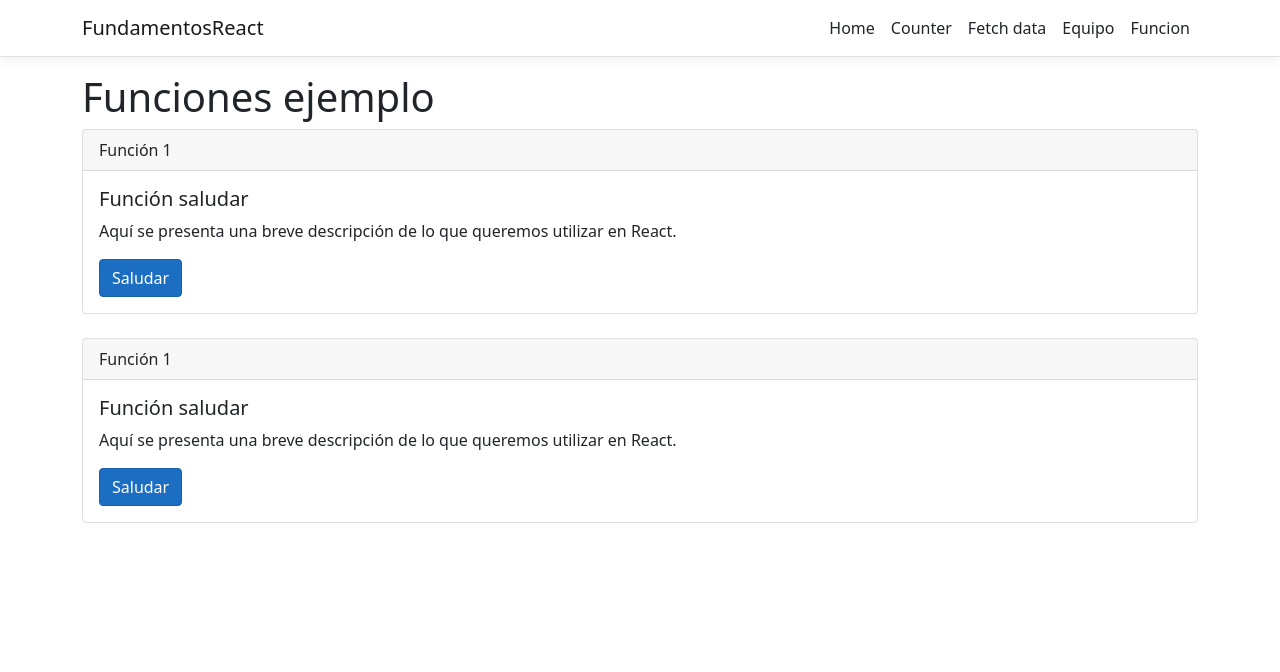
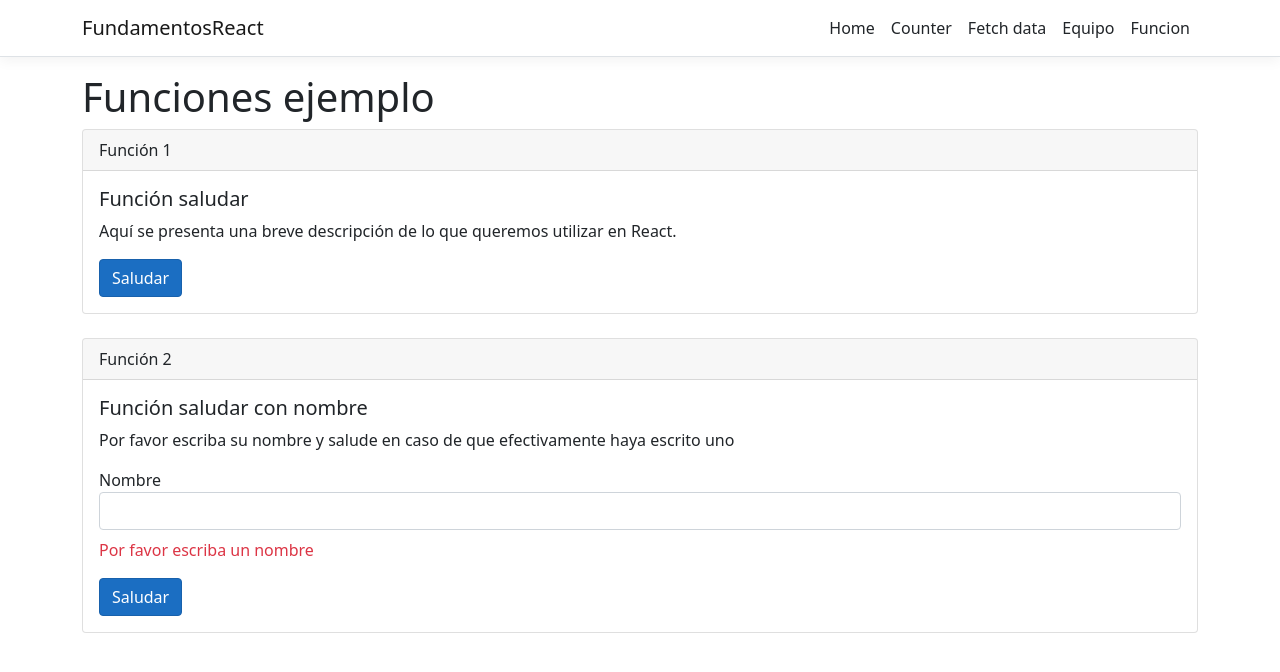
Before and after one commit to ManiacPC/PAA_2022_FundamentosReact, a React (Create React App) app in the folder FundamentosReact/ClientApp/: page /funcion in a window 1280 px wide. Shown: the top 672 px of the page. Built offline with nearby package versions, Linux system fonts and the light colour scheme.

Commit message:
Subcomponentes con hijos, corrección de enlaces a botones

```diff
--- /dev/null
+++ b/FundamentosReact/ClientApp/src/components/Fragments/FuncionFragment.js
@@ -0,0 +1,23 @@
+import React, { useState, useEffect } from 'react'
+
+const FuncionFragment = ({ titulo1, titulo2, handleBoton, children }) => {
+
+    return (
+        <>
+            <div className="card">
+                <div className="card-header">
+                    {titulo1}
+                </div>
+                <div className="card-body">
+                    <h5 className="card-title">{titulo2}</h5>
+                    <p className="card-text">
+                        {children}
+                    </p>
+                    <button className="btn btn-primary" onClick={handleBoton}>Saludar</button>
+                </div>
+            </div>
+        </>
+    )
+}
+
+export default FuncionFragment
--- a/FundamentosReact/ClientApp/src/components/Funcion.js
+++ b/FundamentosReact/ClientApp/src/components/Funcion.js
@@ -1,9 +1,23 @@
 import React, { useState, useEffect } from 'react'
+import FuncionFragment from './Fragments/FuncionFragment'
 
 const Funcion = () => {
+    const [nombre, setNombre] = useState("")
 
     const handleSaludo = (evento) => {
-        alert("Hola que tal?")
+        alert("¿Hola que tal?")
+    }
+
+    const handleSaludoNombre = (evento) => {
+        if (nombre === '') {
+            alert('Por favor escriba un nombre para poder saludarlo')
+        } else {
+           alert(`Hola ${nombre}!`)
+        }
+    }
+
+    const handleNombre = (evento) => {
+        setNombre(evento.target.value)
     }
 
     return (
@@ -12,37 +26,39 @@ const Funcion = () => {
 
             <div className="row">
                 <div className="col-12">
-                    <div className="card">
-                        <div className="card-header">
-                            Función 1
-                        </div>
-                        <div className="card-body">
-                            <h5 className="card-title">Función saludar</h5>
-                            <p className="card-text">
-                                Aquí se presenta una breve descripción de lo que queremos
-                                utilizar en React.
-                            </p>
-                            <a href="#" className="btn btn-primary" onClick={handleSaludo}>Saludar</a>
-                        </div>
-                    </div>
+                    <FuncionFragment
+                        titulo1="Función 1"
+                        titulo2="Función saludar"
+                        handleBoton={handleSaludo}
+                    >
+                        Aquí se presenta una breve descripción de lo que queremos
+                        utilizar en React.
+                    </FuncionFragment>
                 </div>
             </div>
 
             <div className="row mt-4">
                 <div className="col-12">
-                    <div className="card">
-                        <div className="card-header">
-                            Función 1
-                        </div>
-                        <div className="card-body">
-                            <h5 className="card-title">Función saludar</h5>
-                            <p className="card-text">
-                                Aquí se presenta una breve descripción de lo que queremos
-                                utilizar en React.
-                            </p>
-                            <a href="#" className="btn btn-primary" onClick={handleSaludo}>Saludar</a>
-                        </div>
-                    </div>
+                    <FuncionFragment
+                        titulo1="Función 2"
+                        titulo2={`Función saludar con nombre`}
+                        handleBoton={handleSaludoNombre}
+                    >
+                        <p>
+                            Por favor escriba su nombre y salude en caso de que efectivamente
+                            haya escrito uno
+                        </p>
+                        <label htmlFor="nombre">Nombre</label>
+                        <input type="text"
+                            className="form-control mb-2"
+                            value={nombre}
+                            onChange={handleNombre}
+                        />
+                        {nombre === '' &&
+                            <p className="text-sm text-danger">Por favor escriba un nombre</p>
+                        }
+
+                    </FuncionFragment>
                 </div>
             </div>
         </>
```
